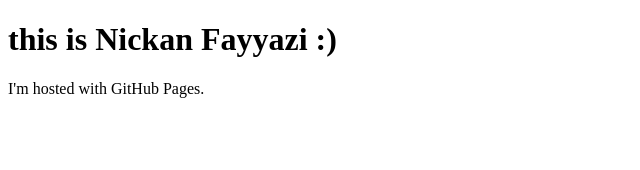
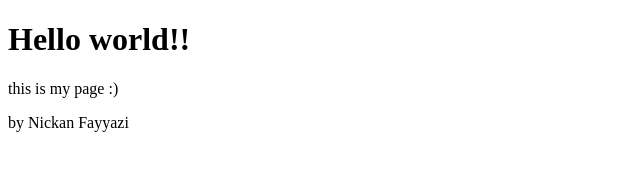
Before and after one commit to nfayyazi/nfayyazi.github.io, a plain HTML site: page index.html in a window 1280 px wide. Shown: the whole page, without its empty margins (0-640 px from the left). Drawn offline with Linux system fonts and the light colour scheme.

Commit message:
Update index.html

```diff
--- a/index.html
+++ b/index.html
@@ -1,7 +1,8 @@
 <!DOCTYPE html>
 <html>
 <body>
-<h1>this is Nickan Fayyazi :)</h1>
-<p>I'm hosted with GitHub Pages.</p>
+<h1>Hello world!!</h1>
+<p>this is my page :)</p>
+<p>by Nickan Fayyazi</p>
 </body>
 </html>
```
